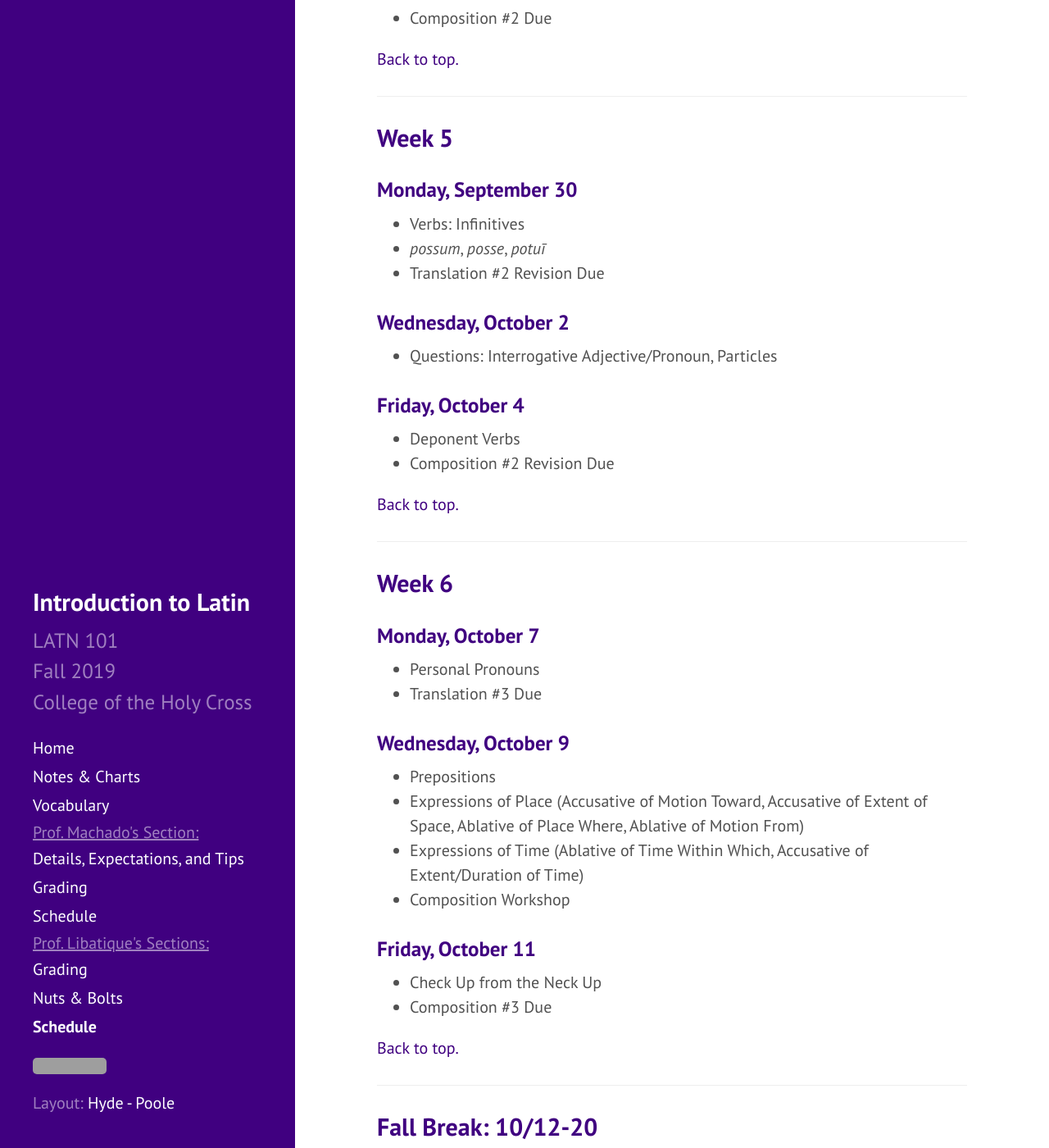
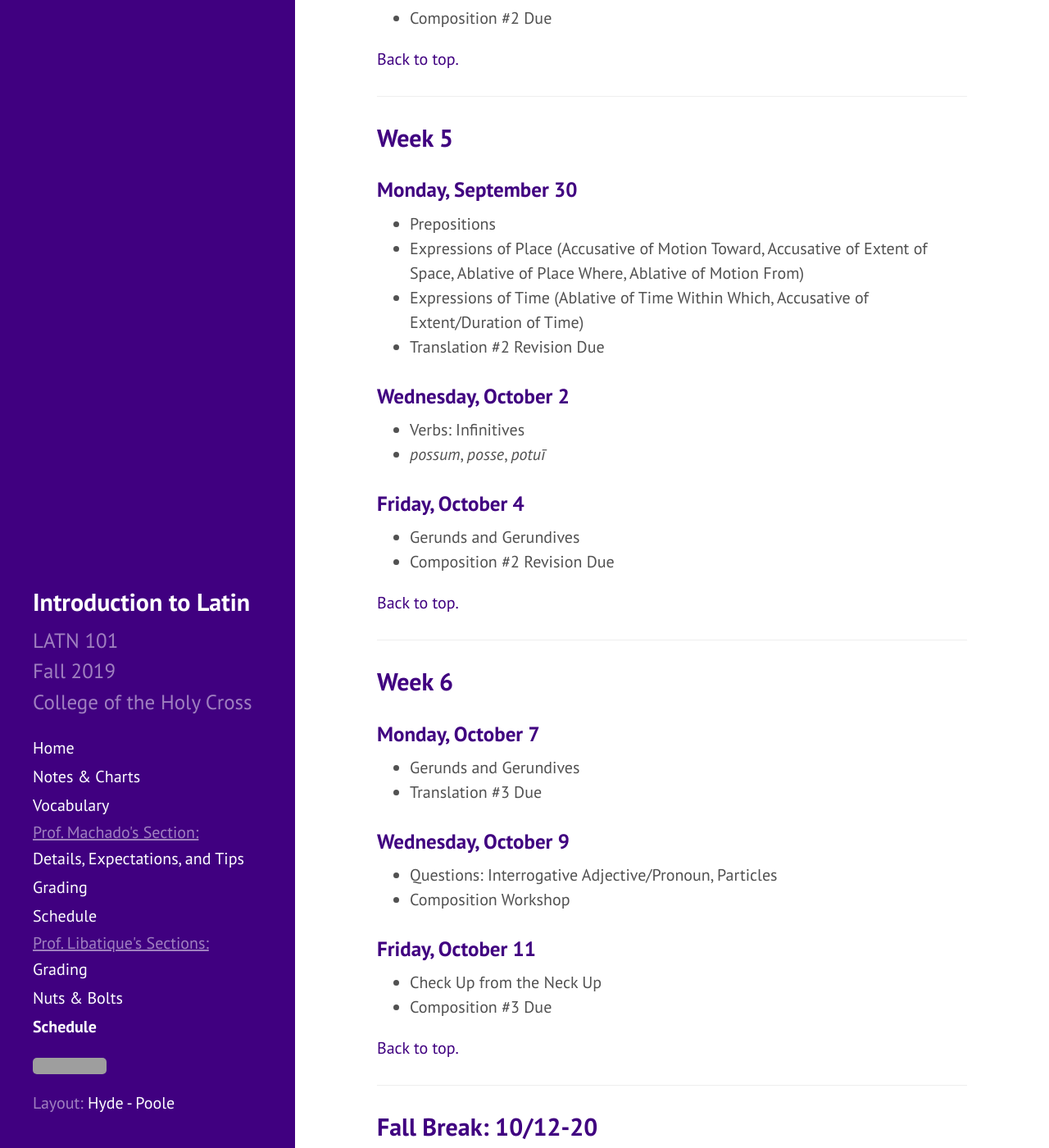
Before and after one commit to DLibatique/LATN102-S20, a Jekyll site: the page built from _pages/schedule-DL.md, in a window 1280 px wide and 1400 px high, scrolled down 2659 px. Shown: the whole window at 82% size. Built offline with Jekyll 4.4.1, drawn with Linux system fonts in a browser that asks for light colours; some of the changed lines change nothing that is shown; some of the changed text lies outside the part shown; grey boxes are pictures that could not be loaded.

Commit message:
updated schedule

```diff
--- a/_pages/schedule-DL.md
+++ b/_pages/schedule-DL.md
@@ -26,7 +26,7 @@ This detailed schedule links out to the notes and charts that you'll need throug
 - Introduction to Latin - Inflection, Word Order
 
 ### Friday, September 6
-- Nouns: Gender, Case, and Number; 1st, 2nd, and 3rd Declensions; Nominative, Genitive
+- Nouns: Gender, Case, and Number; 1st, 2nd, and 3rd Declensions; [Nominative, Genitive](https://dlibatique.github.io/LATN101-F19/notes/1-nouns-adjs/#case-usages---nominative-and-genitive)
 - Adjectives: Noun-Adjective Agreement, 1st-2nd and 3rd Declensions
 - *Est*, *Sunt*
 
@@ -94,15 +94,17 @@ This detailed schedule links out to the notes and charts that you'll need throug
 ## Week 5
 
 ### Monday, September 30
-- Verbs: Infinitives
-- *possum*, *posse*, *potuī*
+- Prepositions
+- Expressions of Place (Accusative of Motion Toward, Accusative of Extent of Space, Ablative of Place Where, Ablative of Motion From)
+- Expressions of Time (Ablative of Time Within Which, Accusative of Extent/Duration of Time)
 - Translation #2 Revision Due
 
 ### Wednesday, October 2
-- Questions: Interrogative Adjective/Pronoun, Particles
+- Verbs: Infinitives
+- *possum*, *posse*, *potuī*
 
 ### Friday, October 4
-- Deponent Verbs
+- Gerunds and Gerundives
 - Composition #2 Revision Due
 
 [Back to top.](#top)
@@ -112,13 +114,11 @@ This detailed schedule links out to the notes and charts that you'll need throug
 ## Week 6
 
 ### Monday, October 7
-- Personal Pronouns
+- Gerunds and Gerundives
 - Translation #3 Due
 
 ### Wednesday, October 9
-- Prepositions
-- Expressions of Place (Accusative of Motion Toward, Accusative of Extent of Space, Ablative of Place Where, Ablative of Motion From)
-- Expressions of Time (Ablative of Time Within Which, Accusative of Extent/Duration of Time)
+- Questions: Interrogative Adjective/Pronoun, Particles
 - Composition Workshop
 
 ### Friday, October 11
@@ -213,10 +213,10 @@ This detailed schedule links out to the notes and charts that you'll need throug
 - Translation #5 Revision Due
 
 ### Wednesday, November 20
-- Reflexive Pronoun
+- Personal Pronoun
 
 ### Friday, November 22
-- Gerunds and Gerundives
+- Reflexive Pronoun
 - Composition #5 Revision Due
 
 [Back to top.](#top)
@@ -226,7 +226,7 @@ This detailed schedule links out to the notes and charts that you'll need throug
 ## Week 12.1
 
 ### Monday, November 25
-- 4th and 5th Declension
+- Review and Practice
 
 [Back to top.](#top)
 
@@ -247,7 +247,7 @@ This detailed schedule links out to the notes and charts that you'll need throug
 - Composition Workshop
 
 ### Friday, December 6
-- Review and Practice
+- Deponent Verbs
 - Composition #6 Due
 
 [Back to top.](#top)
```
